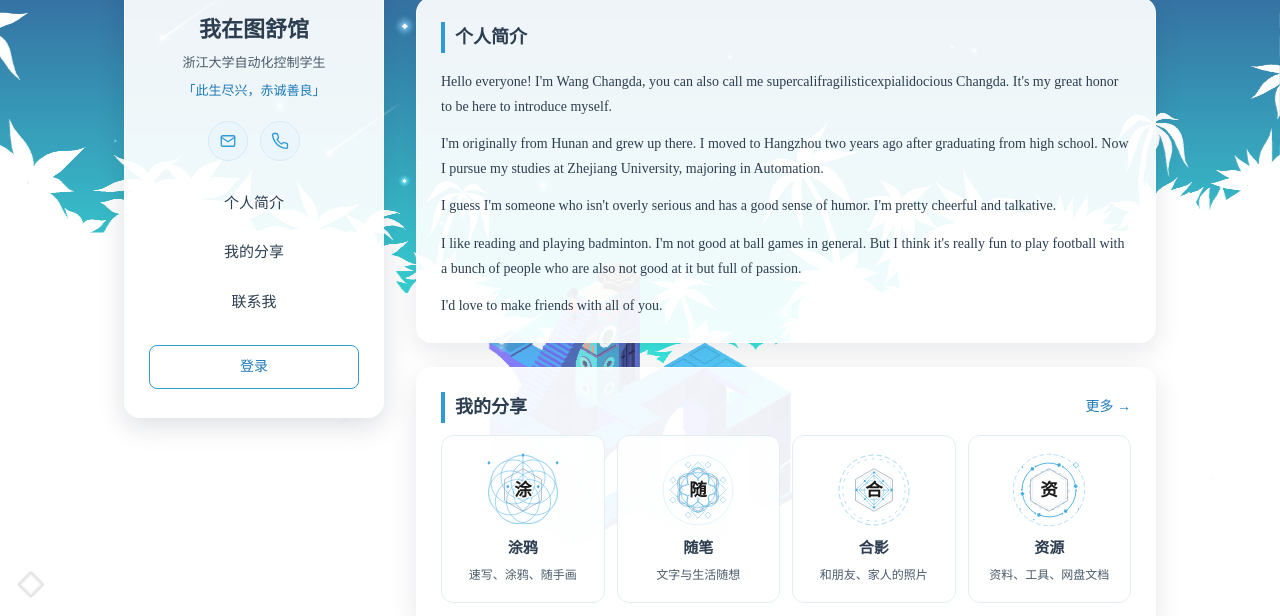
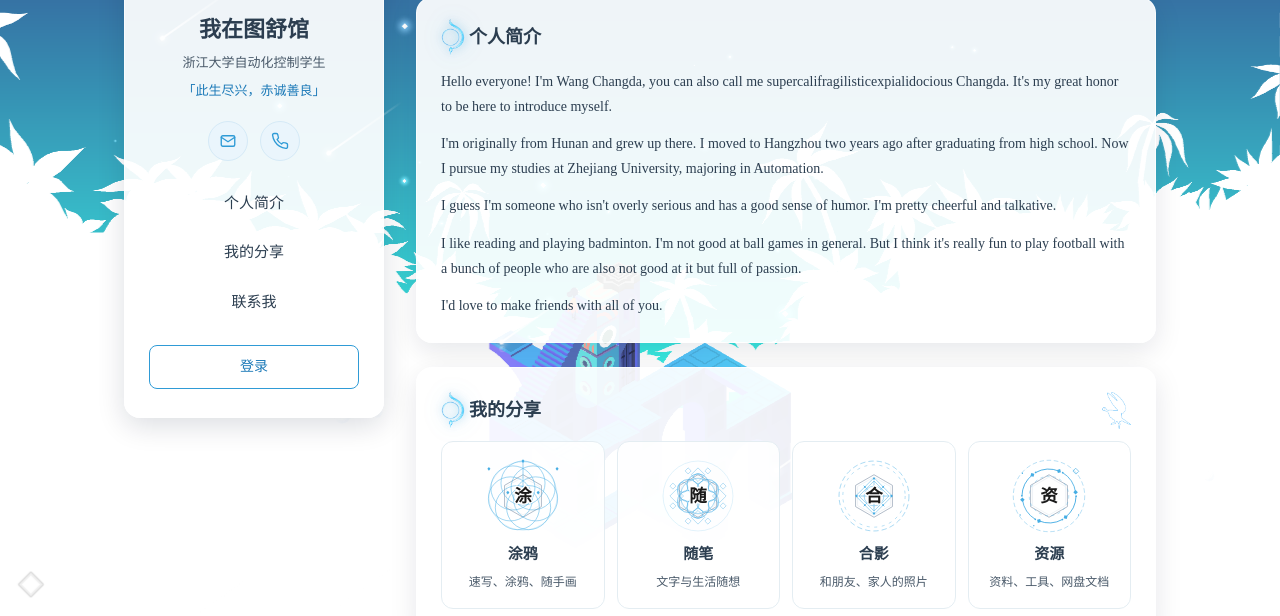
Before and after one commit to XingHo-VibeCoding/Changda_vibe-coding-journal, a plain HTML site: page index.html in a window 1280 px wide. Shown: the part 182-798 px from the top of the page. Drawn offline with Linux system fonts and the light colour scheme.

Commit message:
Day 15 后｜视觉装饰：灵魂图标+大黄蜂入口+卡片微光；PRD 新增登录与管理后台设计

```diff
--- a/index.html
+++ b/index.html
@@ -4,7 +4,7 @@
   <meta charset="UTF-8">
   <meta name="viewport" content="width=device-width, initial-scale=1.0">
   <title>王畅达 · 个人主页</title>
-  <link rel="stylesheet" href="style.css?v=33">
+  <link rel="stylesheet" href="style.css?v=49">
 </head>
 <body>
   <div class="bubbles" aria-hidden="true">
@@ -108,7 +108,7 @@
       <section id="share" class="panel">
         <div class="section-head">
           <h2>我的分享</h2>
-          <a class="more" href="share.html">更多 →</a>
+          <a class="more" href="share.html" aria-label="更多"></a>
         </div>
         <div class="cat-grid">
           <a class="cat" href="share.html?cat=doodle">
--- a/style.css
+++ b/style.css
@@ -60,11 +60,23 @@ body {
 }
 
 section h2 {
+  position: relative;
   font-size: 18px;
   font-weight: 600;
   margin: 32px 0 12px;
-  padding-left: 10px;
-  border-left: 4px solid var(--accent);
+  padding-left: 28px;
+}
+/* 圣巢标志装饰：标题左侧图标 */
+section h2::before {
+  content: "";
+  position: absolute;
+  left: 0;
+  top: 50%;
+  transform: translateY(-50%);
+  width: 1.31em;
+  height: 2em;
+  background: url("img-seal.png?v=6") no-repeat center / contain;
+  filter: drop-shadow(0 0 4px rgba(47, 155, 214, .45)) drop-shadow(0 0 10px rgba(47, 155, 214, .25));
 }
 
 .contact ul {
@@ -234,18 +246,43 @@ a:hover { text-decoration: underline; }
   margin: 16px 0 12px;
 }
 .section-head h2 {
+  position: relative;
   margin: 0;
   font-size: 18px;
   font-weight: 600;
-  padding-left: 10px;
-  border-left: 4px solid var(--accent);
+  padding-left: 28px;
   color: var(--text);
 }
+/* 圣巢标志装饰：标题左侧图标 */
+.section-head h2::before {
+  content: "";
+  position: absolute;
+  left: 0;
+  top: 50%;
+  transform: translateY(-50%);
+  width: 1.31em;
+  height: 2em;
+  background: url("img-seal.png?v=6") no-repeat center / contain;
+  filter: drop-shadow(0 0 4px rgba(47, 155, 214, .45)) drop-shadow(0 0 10px rgba(47, 155, 214, .25));
+}
+/* 更多链接：大黄蜂图标，低透明度呼吸，悬停亮起蓝色光晕 */
 .more {
-  font-size: 14px;
-  color: var(--accent-dark);
+  display: inline-block;
+  width: 1.82em;
+  height: 2.3em;
+  background: url("img-hornet.png") no-repeat center / contain;
+  opacity: .45;
+  animation: hornet-breathe 3.2s ease-in-out infinite;
 }
-.more:hover { color: var(--accent); }
+.more:hover {
+  animation: none;
+  opacity: 1;
+  filter: drop-shadow(0 0 5px rgba(47, 155, 214, .8)) drop-shadow(0 0 12px rgba(47, 155, 214, .45));
+}
+@keyframes hornet-breathe {
+  0%, 100% { opacity: .35; }
+  50% { opacity: .6; }
+}
 
 /* === 分享列表页（share.html） === */
 .share-head h1 {
@@ -515,8 +552,6 @@ a:hover { text-decoration: underline; }
   margin: 0 0 16px;
   font-size: 18px;
   font-weight: 600;
-  padding-left: 10px;
-  border-left: 4px solid var(--accent);
 }
 
 .avatar {
@@ -570,12 +605,15 @@ a:hover { text-decoration: underline; }
   text-align: center;
   color: var(--text);
   text-decoration: none;
-  transition: border-color .15s, transform .15s;
+  transition: border-color .4s, transform .4s, box-shadow .4s;
 }
 .cat:hover {
   border-color: var(--accent);
   transform: translateY(-2px);
   text-decoration: none;
+  box-shadow: 0 0 0 1px rgba(255, 255, 255, .55),
+              0 0 14px rgba(190, 220, 235, .5),
+              0 0 30px rgba(210, 232, 244, .35);
 }
 .cat-icon {
   display: inline-flex;
@@ -822,14 +860,33 @@ a:hover { text-decoration: underline; }
   padding: 24px;
   margin-bottom: 24px;
   box-shadow: 0 8px 28px rgba(8, 24, 48, .1);
+  transition: box-shadow .4s;
+}
+.panel:hover {
+  box-shadow: 0 8px 28px rgba(8, 24, 48, .1),
+              0 0 0 1px rgba(255, 255, 255, .55),
+              0 0 16px rgba(190, 220, 235, .5),
+              0 0 34px rgba(210, 232, 244, .35);
 }
 .panel-title {
+  position: relative;
   margin: 0 0 16px;
   font-size: 18px;
   font-weight: 600;
-  padding-left: 10px;
-  border-left: 4px solid var(--accent);
+  padding-left: 28px;
   color: var(--text);
+}
+/* 圣巢标志装饰：标题左侧图标 */
+.panel-title::before {
+  content: "";
+  position: absolute;
+  left: 0;
+  top: 50%;
+  transform: translateY(-50%);
+  width: 1.31em;
+  height: 2em;
+  background: url("img-seal.png?v=6") no-repeat center / contain;
+  filter: drop-shadow(0 0 4px rgba(47, 155, 214, .45)) drop-shadow(0 0 10px rgba(47, 155, 214, .25));
 }
 .intro-text p {
   margin: 0 0 12px;
```
Also changed, not shown: PRD.md (+40 -1 lines), login.html (+1 -1 lines), share.html (+1 -1 lines), work.html (+1 -1 lines), img-hornet.png (added), img-seal.png (added), 1 other file.
